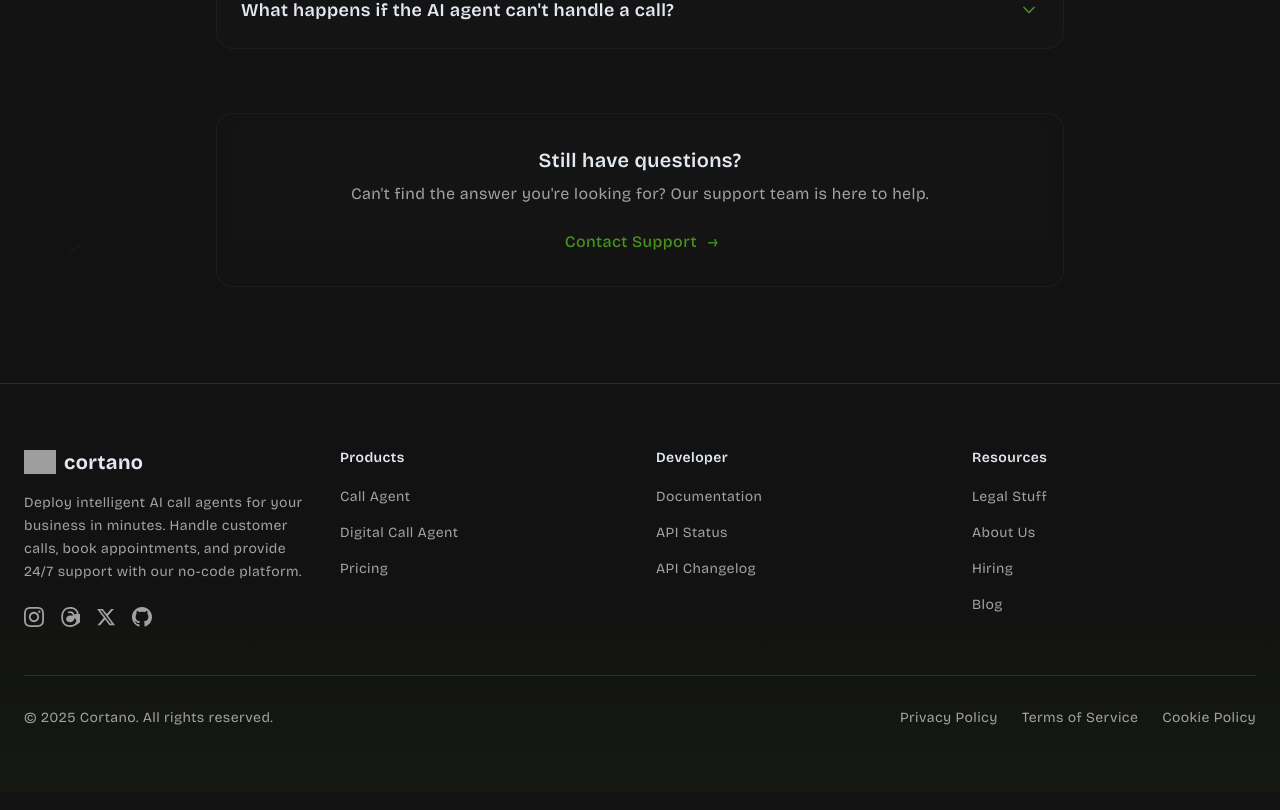
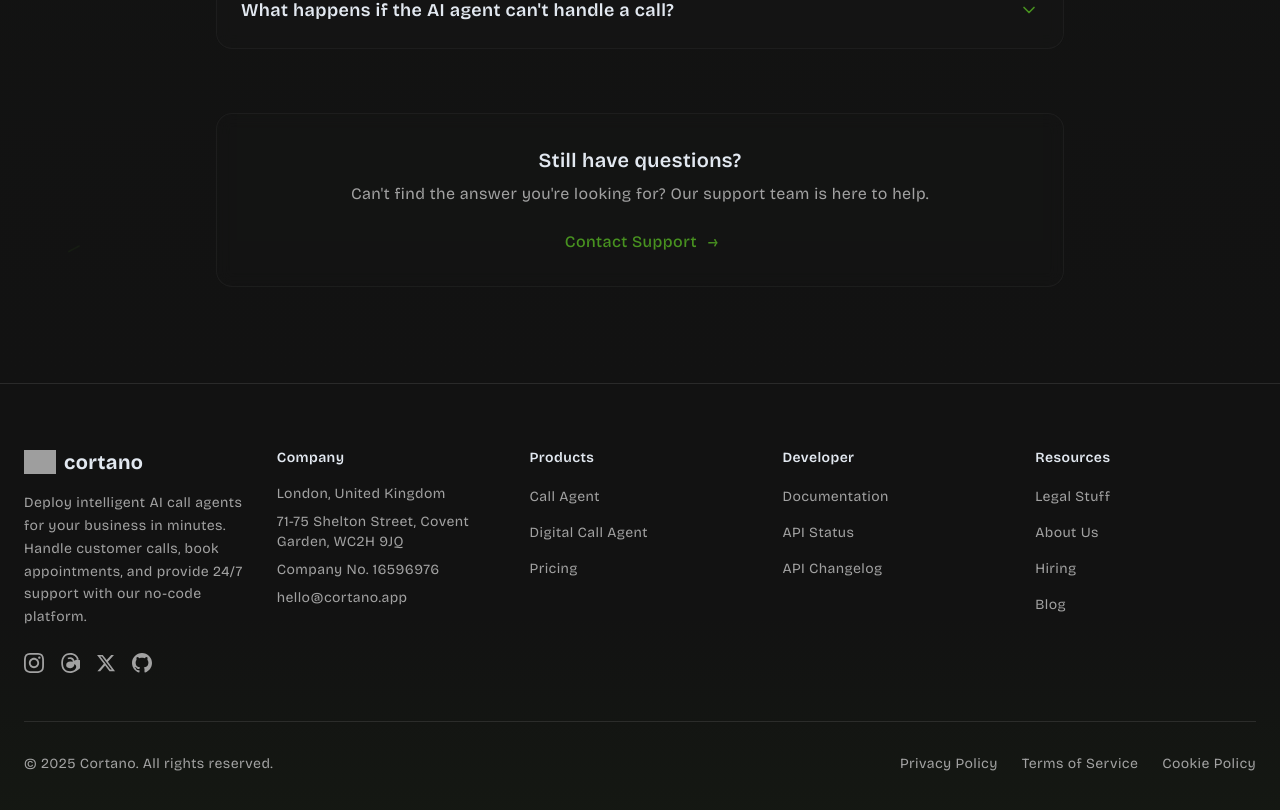
Before and after one commit to cortanodotapp/landing, a Next.js app: page /en in a window 1280 px wide. Shown: the part 5089-5899 px from the top of the page. Built offline with nearby package versions, Linux system fonts and the light colour scheme; no server answers; grey boxes are pictures that could not be loaded.

Commit message:
feat: company info

```diff
--- a/src/components/footer.tsx
+++ b/src/components/footer.tsx
@@ -17,7 +17,7 @@ export function Footer() {
       <div className="absolute inset-0 bg-gradient-to-t from-primary/5 via-transparent to-transparent"></div>
 
       <div className="relative z-10 mx-auto max-w-7xl px-6 py-16">
-        <div className="grid grid-cols-1 gap-8 md:grid-cols-4">
+        <div className="grid grid-cols-1 gap-8 md:grid-cols-5">
           {/* Brand Section */}
           <div className="md:col-span-1">
             <Link href="/" className="flex items-center space-x-2 mb-4">
@@ -68,6 +68,29 @@ export function Footer() {
                   <path d="M12 0c-6.626 0-12 5.373-12 12 0 5.302 3.438 9.8 8.207 11.387.599.111.793-.261.793-.577v-2.234c-3.338.726-4.033-1.416-4.033-1.416-.546-1.387-1.333-1.756-1.333-1.756-1.089-.745.083-.729.083-.729 1.205.084 1.839 1.237 1.839 1.237 1.07 1.834 2.807 1.304 3.492.997.107-.775.418-1.305.762-1.604-2.665-.305-5.467-1.334-5.467-5.931 0-1.311.469-2.381 1.236-3.221-.124-.303-.535-1.524.117-3.176 0 0 1.008-.322 3.301 1.23.957-.266 1.983-.399 3.003-.404 1.02.005 2.047.138 3.006.404 2.291-1.552 3.297-1.23 3.297-1.23.653 1.653.242 2.874.118 3.176.77.84 1.235 1.911 1.235 3.221 0 4.609-2.807 5.624-5.479 5.921.43.372.823 1.102.823 2.222v3.293c0 .319.192.694.801.576 4.765-1.589 8.199-6.086 8.199-11.386 0-6.627-5.373-12-12-12z" />
                 </svg>
               </Link>
+            </div>
+          </div>
+
+          {/* Company Information */}
+          <div>
+            <h3 className="text-sm font-semibold text-foreground mb-4">{t('company.title')}</h3>
+            <div className="space-y-3">
+              <div className="space-y-2">
+                <p className="text-sm text-muted-foreground">
+                  {t('company.location')}
+                </p>
+                <p className="text-sm text-muted-foreground">
+                  {t('company.address')}
+                </p>
+                <p className="text-sm text-muted-foreground">
+                  {t('company.companyNumber')}
+                </p>
+                <p className="text-sm text-muted-foreground">
+                  <a href={`mailto:${t('company.email')}`} className="hover:text-primary transition-colors duration-200">
+                    {t('company.email')}
+                  </a>
+                </p>
+              </div>
             </div>
           </div>
 
--- a/src/messages/de.json
+++ b/src/messages/de.json
@@ -203,6 +203,14 @@
       "hiring": "Stellenausschreibungen",
       "blog": "Blog"
     },
+    "company": {
+      "title": "Unternehmen",
+      "name": "CORTANO LIMITED",
+      "location": "London, Vereinigtes Königreich",
+      "email": "hello@cortano.app",
+      "address": "71-75 Shelton Street, Covent Garden, WC2H 9JQ",
+      "companyNumber": "Firmennr. 16596976"
+    },
     "legal": {
       "copyright": "© 2025 Cortano. Alle Rechte vorbehalten.",
       "privacyPolicy": "Datenschutzrichtlinie",
--- a/src/messages/en.json
+++ b/src/messages/en.json
@@ -200,6 +200,14 @@
       "hiring": "Hiring",
       "blog": "Blog"
     },
+    "company": {
+      "title": "Company",
+      "name": "CORTANO LIMITED",
+      "location": "London, United Kingdom",
+      "email": "hello@cortano.app",
+      "address": "71-75 Shelton Street, Covent Garden, WC2H 9JQ",
+      "companyNumber": "Company No. 16596976"
+    },
     "legal": {
       "copyright": "© 2025 Cortano. All rights reserved.",
       "privacyPolicy": "Privacy Policy",
--- a/src/messages/es.json
+++ b/src/messages/es.json
@@ -203,6 +203,14 @@
       "hiring": "Empleo",
       "blog": "Blog"
     },
+    "company": {
+      "title": "Empresa",
+      "name": "CORTANO LIMITED",
+      "location": "Londres, Reino Unido",
+      "email": "hello@cortano.app",
+      "address": "71-75 Shelton Street, Covent Garden, WC2H 9JQ",
+      "companyNumber": "Núm. de empresa 16596976"
+    },
     "legal": {
       "copyright": "© 2025 Cortano. Todos los derechos reservados.",
       "privacyPolicy": "Política de privacidad",
--- a/src/messages/pl.json
+++ b/src/messages/pl.json
@@ -202,6 +202,14 @@
       "hiring": "Praca",
       "blog": "Blog"
     },
+    "company": {
+      "title": "Firma",
+      "name": "CORTANO LIMITED",
+      "location": "Londyn, Wielka Brytania",
+      "email": "hello@cortano.app",
+      "address": "71-75 Shelton Street, Covent Garden, WC2H 9JQ",
+      "companyNumber": "Nr firmy 16596976"
+    },
     "legal": {
       "copyright": "© 2025 Cortano. Wszystkie prawa zastrzeżone.",
       "privacyPolicy": "Polityka prywatności",
```
Also changed, not shown: scripts/generate-legal-content.js (added), src/lib/legal-content.ts (added).
